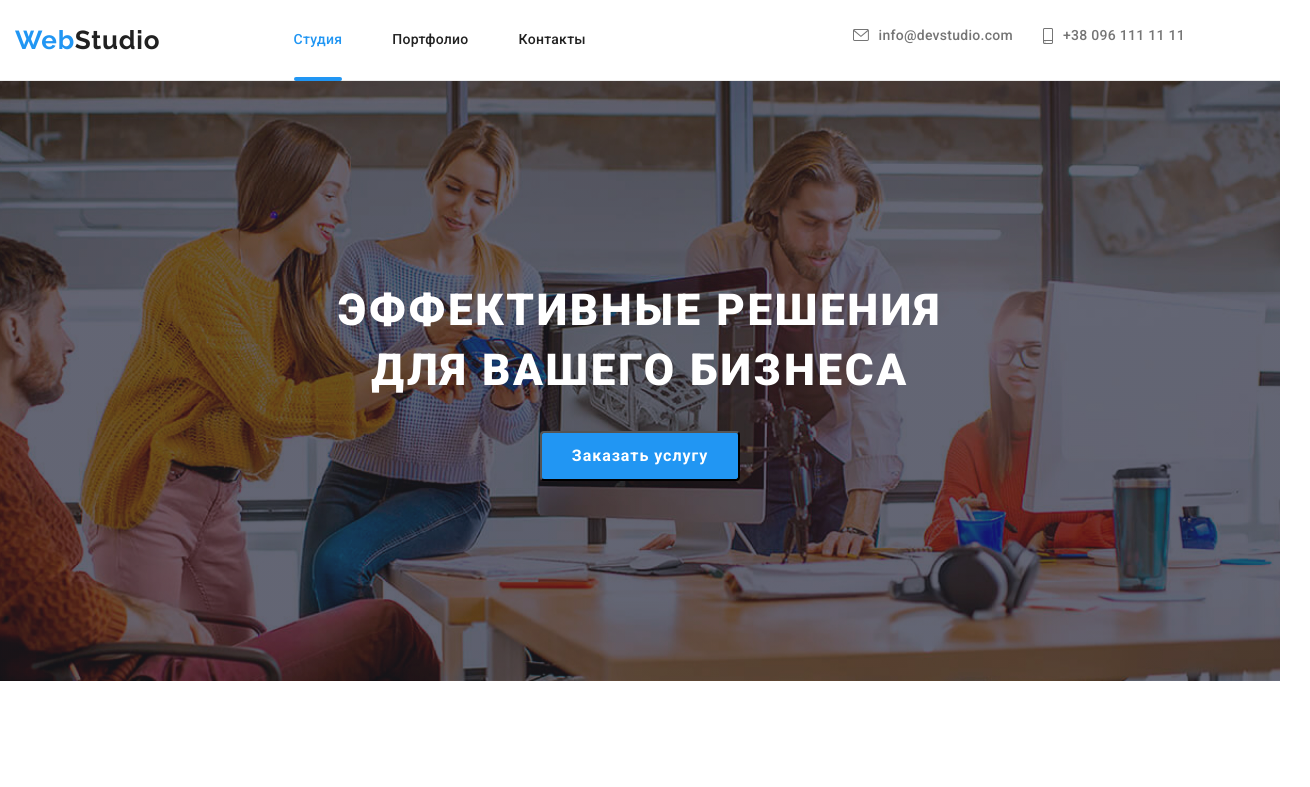
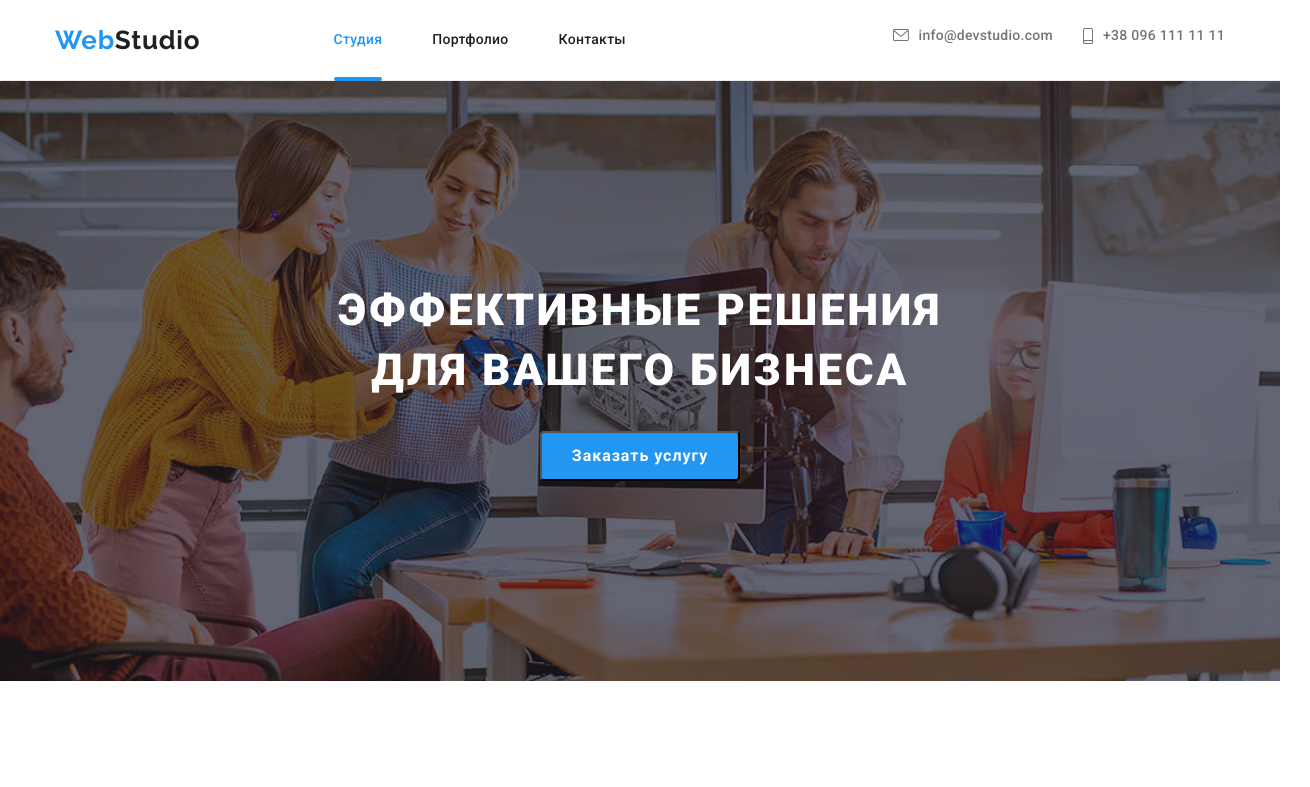
Before and after one commit to soloserg/goit-markup-hw-08, a plain HTML site: page index.html in a window 1280 px wide. Shown: the top 787 px of the page, 1310 px wide, since content can reach past the window. Drawn offline with nearby package versions, Linux system fonts and the light colour scheme.

Commit message:
Выполнение ДЗ

```diff
--- a/sass/components/_container.scss
+++ b/sass/components/_container.scss
@@ -2,7 +2,7 @@
     width: 100%;
     padding-left: 15px;
     padding-right: 15px;
-    // margin: 0 auto;
+    margin: 0 auto;
 
     @include mobile {
         width: 480px;
--- a/sass/layout/_header.scss
+++ b/sass/layout/_header.scss
@@ -4,7 +4,8 @@
     >.container {
         display: flex;
         align-items: center;
-        margin-right: 0;
+        margin-left: auto;
+        margin-right: auto;
         // width: 97vw;
     }
 }
```
Also changed, not shown: css/main.css, css/main.min.css, 2 other files.
